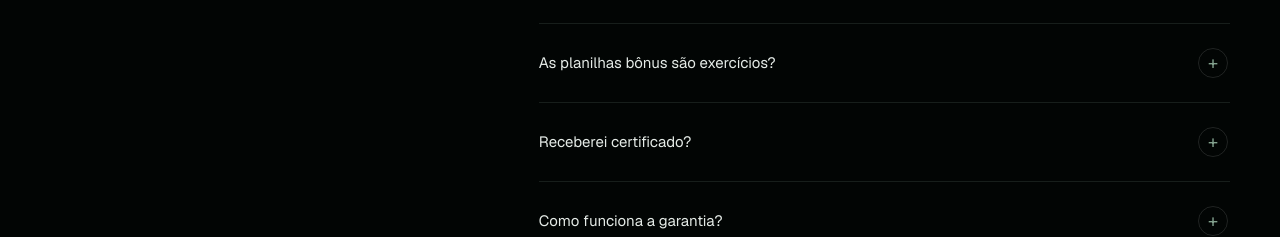
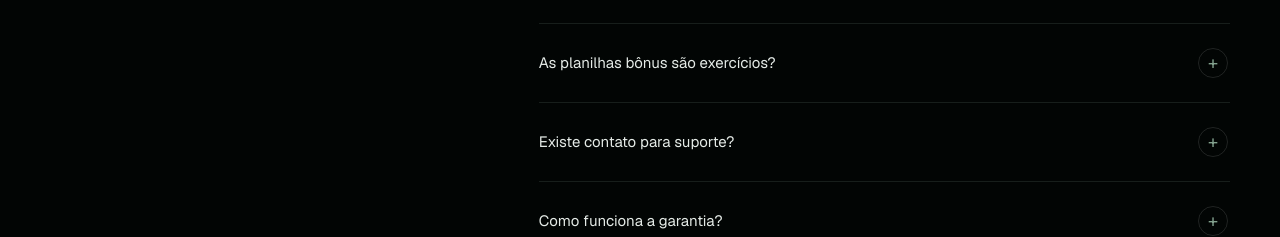
Before and after one commit to MindLone/excel-avancado, a Next.js app: page / in a window 1280 px wide. Shown: the part 8461-8698 px from the top of the page. Built offline with nearby package versions, Linux system fonts and the light colour scheme; no server answers.

Commit message:
Update site-client.tsx

```diff
--- a/app/site-client.tsx
+++ b/app/site-client.tsx
@@ -68,7 +68,7 @@ const faqs = [
   ["Posso assistir pelo celular?", "Sim. A área de membros pode ser acessada pelo celular ou pelo computador conectado à internet."],
   ["O curso possui arquivos para download?", "Sim. Você recebe apostila em PDF, arquivos para praticar e o acervo bônus de planilhas editáveis."],
   ["As planilhas bônus são exercícios?", "Não. Elas formam um acervo de arquivos editáveis para explorar, adaptar e usar como referência. Os arquivos de treinamento são entregues separadamente."],
-  ["Receberei certificado?", "Sim. Depois de concluir o treinamento e cumprir o período de liberação, você poderá emitir seu certificado digital de conclusão."],
+  ["Existe contato para suporte?", "Sim. Caso tenha alguma dúvida ou precise de ajuda, entre em contato pelo e-mail excelavancadoea@gmail.com. Nossa equipe estará disponível para orientar você sempre que necessário."],
   ["Como funciona a garantia?", "Você possui 7 dias para avaliar o conteúdo. Dentro desse prazo, pode solicitar o cancelamento conforme as condições apresentadas no checkout."],
 ];
 
```
